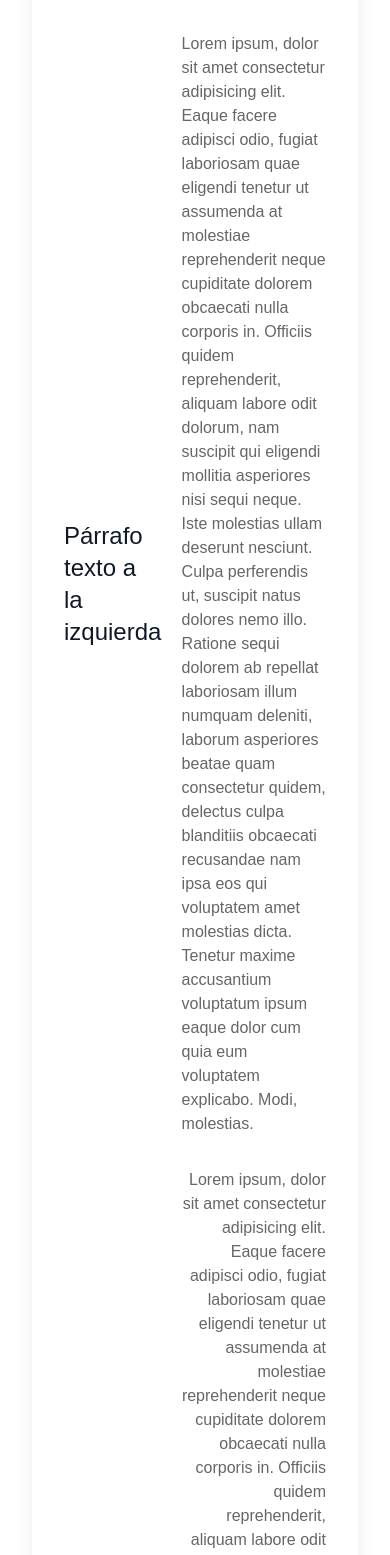
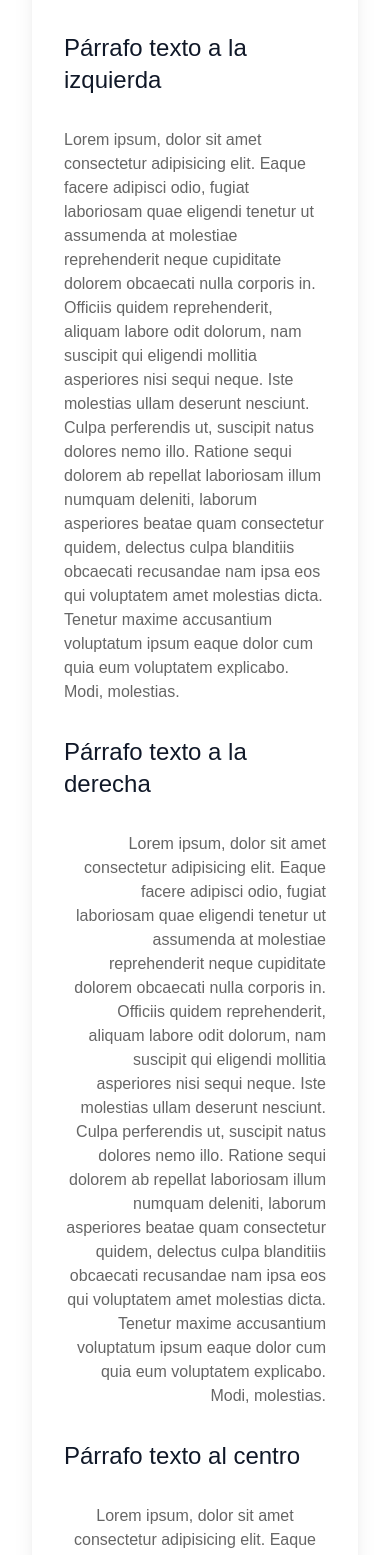
Before and after one commit to dspwebstudiomx/dashboard_next, a Next.js app: page /guia-estilos in a window 390 px wide. Shown: the part 1980-3535 px from the top of the page. Built offline with nearby package versions, Linux system fonts and the light colour scheme.

Commit message:
UI: Refactorizar ParagraphDemo para mejorar la estructura de la cuadrícula y la presentación de los párrafos

```diff
--- a/src/components/ParagraphDemo.jsx
+++ b/src/components/ParagraphDemo.jsx
@@ -7,10 +7,10 @@ const ParagraphDemo = () => {
 	return (
 		<Card title="Demostración de Párrafos" titleSize="3xl">
 			<div className="grid grid-cols-5 gap-8  md:gap-20 items-center justify-start">
-				<div className="col-span-2">
+				<div className="col-span-5 md:col-span-2">
 					<H4>Párrafo texto a la izquierda</H4>
 				</div>
-				<div className="col-span-3">
+				<div className="col-span-5 md:col-span-3">
 					<Paragraph align="left">
 						Lorem ipsum, dolor sit amet consectetur adipisicing elit. Eaque
 						facere adipisci odio, fugiat laboriosam quae eligendi tenetur ut
@@ -28,10 +28,10 @@ const ParagraphDemo = () => {
 				</div>
 			</div>
 			<div className="grid grid-cols-5 gap-8  md:gap-20 items-center justify-start">
-				<div className="col-span-2">
+				<div className="col-span-5 md:col-span-2">
 					<H4>Párrafo texto a la derecha</H4>
 				</div>
-				<div className="col-span-3">
+				<div className="col-span-5 md:col-span-3">
 					<Paragraph align="right">
 						Lorem ipsum, dolor sit amet consectetur adipisicing elit. Eaque
 						facere adipisci odio, fugiat laboriosam quae eligendi tenetur ut
@@ -49,10 +49,10 @@ const ParagraphDemo = () => {
 				</div>
 			</div>
 			<div className="grid grid-cols-5 gap-8  md:gap-20 items-center justify-start">
-				<div className="col-span-2">
+				<div className="col-span-5 md:col-span-2">
 					<H4>Párrafo texto al centro</H4>
 				</div>
-				<div className="col-span-3">
+				<div className="col-span-5 md:col-span-3">
 					<Paragraph align="center">
 						Lorem ipsum, dolor sit amet consectetur adipisicing elit. Eaque
 						facere adipisci odio, fugiat laboriosam quae eligendi tenetur ut
@@ -70,10 +70,10 @@ const ParagraphDemo = () => {
 				</div>
 			</div>
 			<div className="grid grid-cols-5 gap-8  md:gap-20 items-center justify-start">
-				<div className="col-span-2">
+				<div className="col-span-5 md:col-span-2">
 					<H4>Párrafo con texto justificado</H4>
 				</div>
-				<div className="col-span-3">
+				<div className="col-span-5 md:col-span-3">
 					<Paragraph align="justify">
 						Lorem ipsum, dolor sit amet consectetur adipisicing elit. Eaque
 						facere adipisci odio, fugiat laboriosam quae eligendi tenetur ut
```
